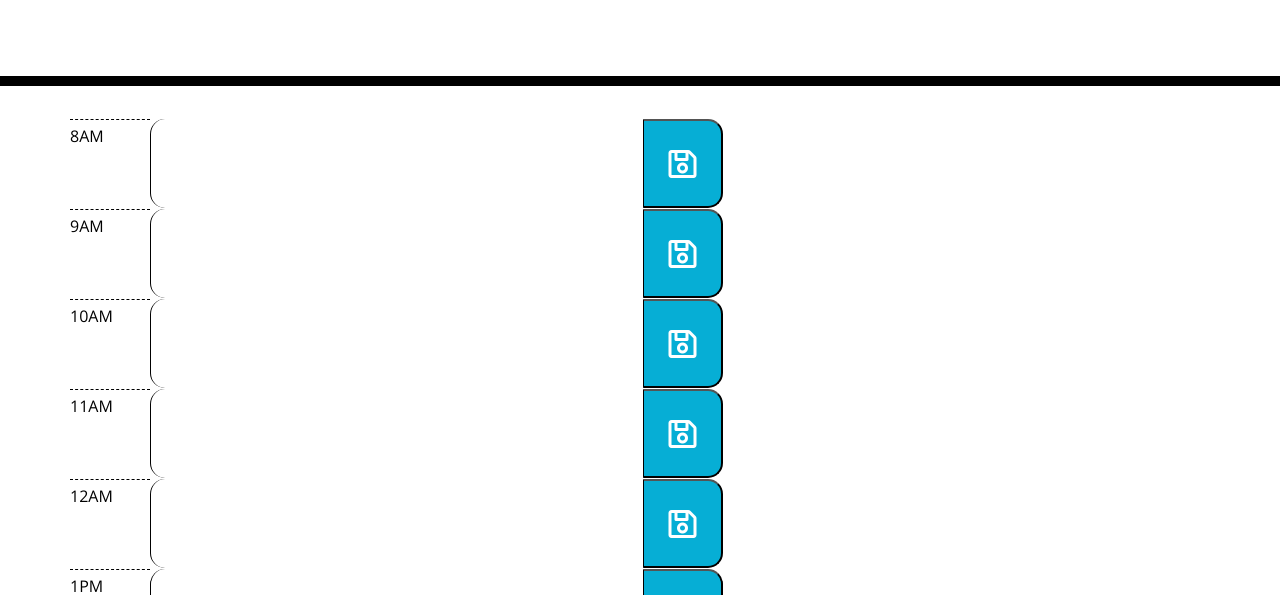
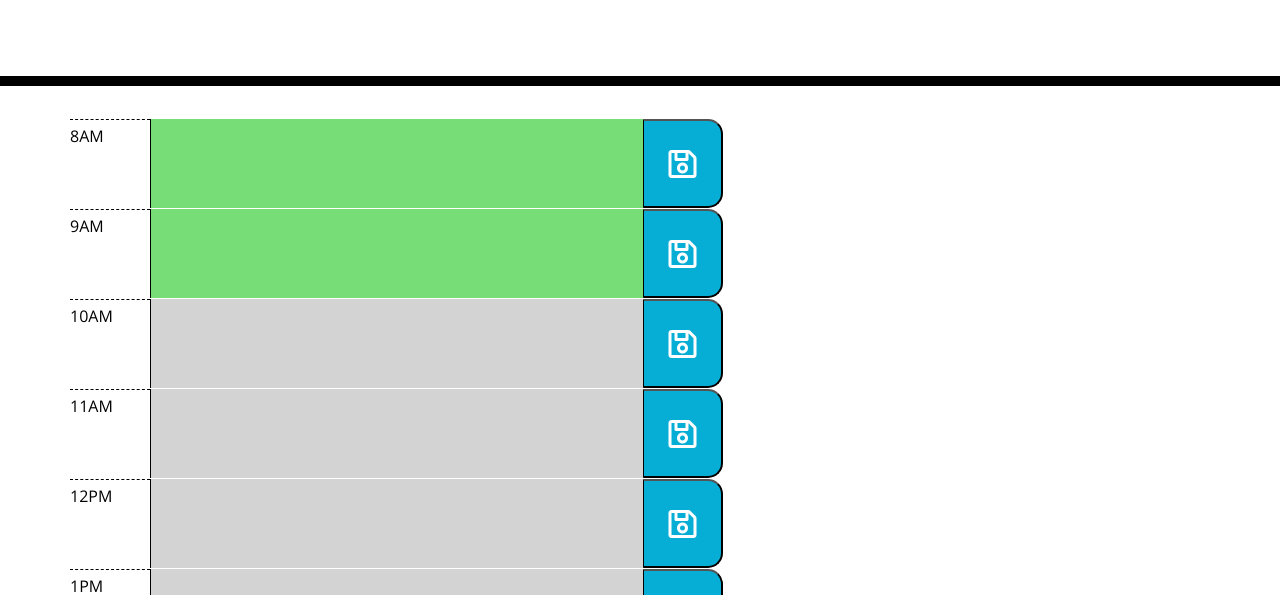
Before and after one commit to cmetzjr/HW5, a plain HTML site: page Develop/index.html in a window 1280 px wide. Shown: the part 182-777 px from the top of the page. Drawn offline with nearby package versions, Linux system fonts and the light colour scheme.

```diff
--- a/Develop/script.js
+++ b/Develop/script.js
@@ -1,40 +1,67 @@
 //array of times
-var times = ["8AM", "9AM", "10AM", "11AM", "12AM", "1PM", "2PM", "3PM", "4PM", "5PM", "6PM"];
+// var times = ["8AM", "9AM", "10AM", "11AM", "12PM", "1PM", "2PM", "3PM", "4PM", "5PM", "6PM", "7PM", "8PM", "9PM", "10PM", "11PM"];
+
+var times = [
+    { display: "8AM", value: 08 },
+    { display: "9AM", value: 09 },
+    { display: "10AM", value: 10 },
+    { display: "11AM", value: 11 },
+    { display: "12PM", value: 12 },
+    { display: "1PM", value: 13 },
+    { display: "2PM", value: 14 },
+    { display: "3PM", value: 15 },
+    { display: "4PM", value: 16 },
+    { display: "5PM", value: 17 },
+    { display: "6PM", value: 18 },
+    { display: "7PM", value: 19 },
+    { display: "8PM", value: 20 },
+    { display: "9PM", value: 21 },
+    { display: "10PM", value: 22 },
+    { display: "11PM", value: 23 }
+]
+
 
 //compare the hour in each time block to the current hour, then set a class accordingly
 function classSetter() {
     //get the current hour (in format matching the array)
-    var currentHour = moment().format("hA");
+    var currentHour = moment().format("H");
     //get the value of each time block
-    var hourBlock = timeBlock.attr("data-value");//not sure about syntax
-
-    if (currentHour > hourBlock) {
-        timeBlock.addClass("past");
-    } else if (currentHour < hourBlock) {
-        timeBlock.addclass("future");
+    var hourBlock = textArea.attr("data-value");
+    //log both values to make sure the numbers make sense
+    console.log(hourBlock, currentHour);
+    //compare the hourBlock to the current time and style appropriately --> isn't working
+    if (hourBlock > currentHour) {
+        textArea.addClass("future");
+    } else if (hourBlock < currentHour) {
+        textArea.addClass("past");
     } else {
-        timeBlock.addClass("present");
-    };
-};
+        textArea.addClass("present");
+    }
+}
 
 //create a timeBlock for each hour in the array
 for (i = 0; i < times.length; i++) {
     //create <span> with class of "hour" pulling the hour from the array
-    const hourSpan = $("<span>").addClass("hour").text(times[i]);
-    //create <textarea> with some classes and attributes
-    const textArea = $("<textarea>").addClass("time-block description").attr("name", "todo-text").attr("id", "todo-text").attr("cols", "50").attr("rows", "4");
+    var hourSpan = $("<span>").addClass("hour").text(times[i].display);
+    //create <textarea> with classes, attributes and a data-value equal to the hour
+    var textArea = $("<textarea>").addClass("time-block description").attr("name", "todo-text").attr("id", "todo-text").attr("cols", "50").attr("rows", "4").attr("data-value", times[i].value);
     //create a button with a class and the save icon inside
-    const saveBtn = $("<button>").addClass("saveBtn").html('<i class="far fa-save fa-2x"></i>');
-    //create a timeBlock div with classes and a data-value equal to the hour
-    const timeBlock = $("<div>").addClass("row row-col time-block").attr("data-value", times[i]);
+    var saveBtn = $("<button>").addClass("saveBtn").html('<i class="far fa-save fa-2x"></i>');
+    //create a timeBlock div with classes
+    var timeBlock = $("<div>").addClass("row row-col time-block");
     //append the hour, textarea, and save button to the timeBlock row
     timeBlock.append(hourSpan).append(textArea).append(saveBtn);
     //append the row to the container
     $(".container").append(timeBlock);
-
-    // classSetter();//not sure about usage
-
-};
+    //run the function every 30 sec to compare check each time slot against the current time and apply the correct style
+    window.setInterval(classSetter(), 30000);
+}
 
 
-//when you type in the box, it saves the text to local storage
+
+//when saveBtn is clicked, text is saved to local storage
+
+saveBtn.click(function () {
+
+
+});
--- a/Develop/style.css
+++ b/Develop/style.css
@@ -27,7 +27,6 @@ textarea{
 
 .time-block{
   text-align: left;
-  border-radius: 15px;
 }
 
 .row {
```
